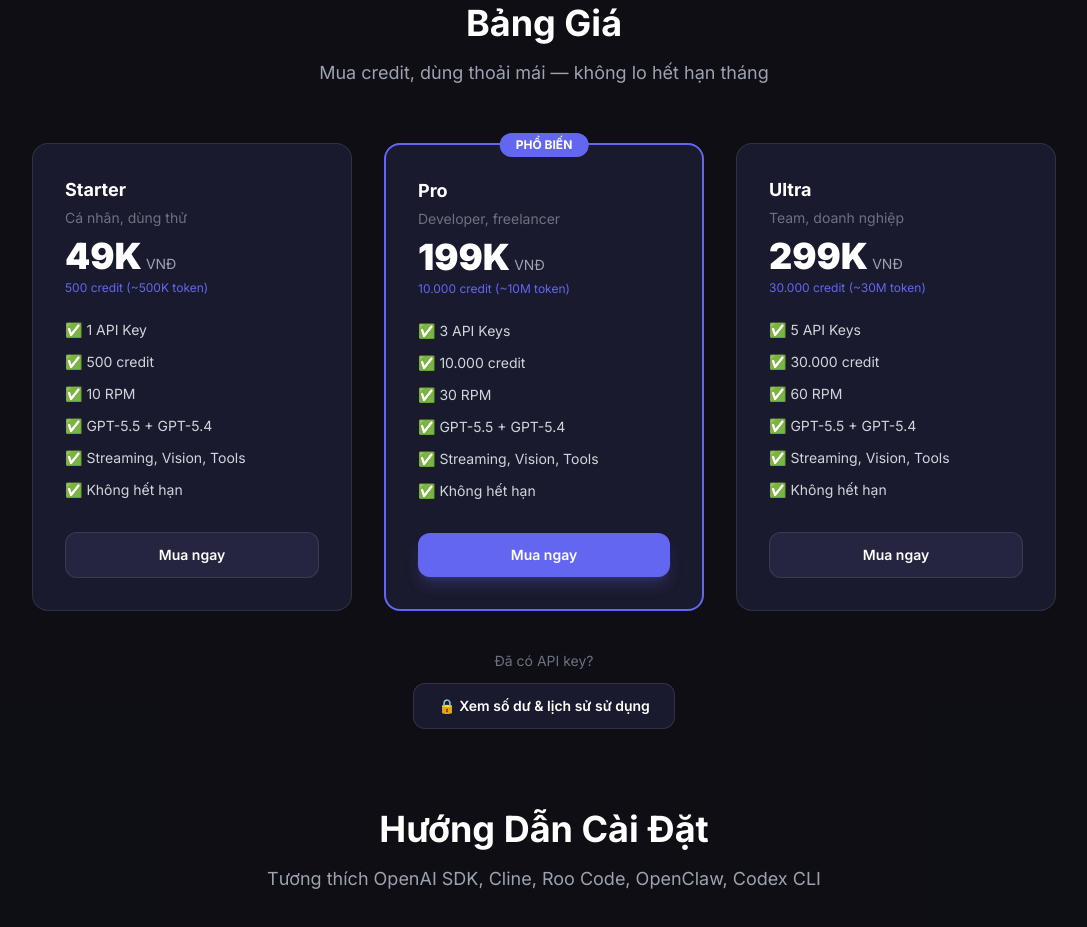
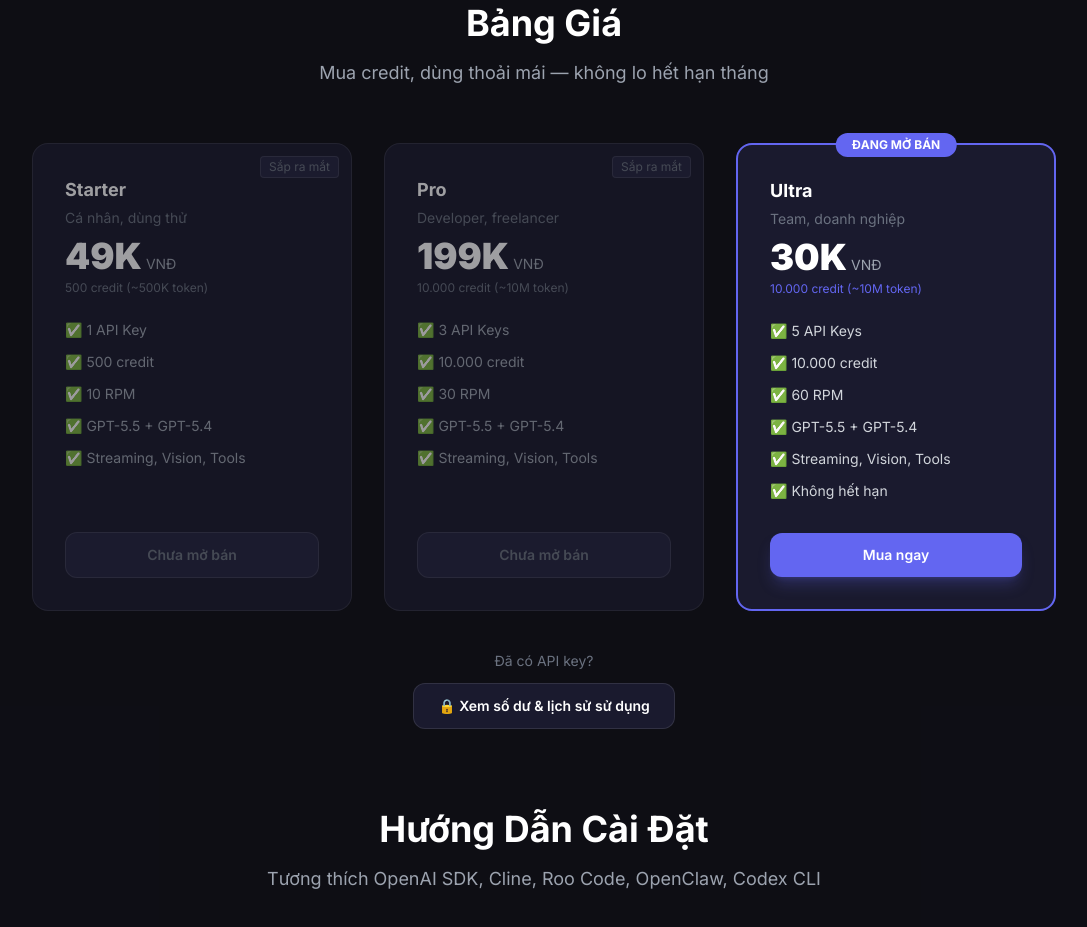
Before and after one commit to Huutantv/GPT-API-Store, a website: page index.html in a window 1280 px wide. Shown: the part 1327-2254 px from the top of the page, without its empty margins (96-1183 px from the left). Drawn offline with nearby package versions, Linux system fonts and the light colour scheme.

Commit message:
Update pricing: Ultra 30K=10M token, lock Starter/Pro

```diff
--- a/index.html
+++ b/index.html
@@ -113,54 +113,54 @@ API key truy c&#7853;p GPT-5.5, GPT-5.4, GPT-4o v&#7899;i gi&#225; t&#7889;t nh&
 <p class="text-gray-400 text-lg">Mua credit, d&#249;ng tho&#7843;i m&#225;i — kh&#244;ng lo h&#7871;t h&#7841;n th&#225;ng</p>
 </div>
 <div class="grid md:grid-cols-3 gap-8 max-w-5xl mx-auto">
-<!-- Starter -->
-<div class="bg-dark-700 border border-white/10 rounded-2xl p-8 flex flex-col">
+<!-- Starter — locked -->
+<div class="bg-dark-700 border border-white/10 rounded-2xl p-8 flex flex-col opacity-60 relative">
+<div class="absolute top-3 right-3 px-2 py-0.5 bg-dark-600 border border-white/10 rounded text-xs text-gray-500">S&#7855;p ra m&#7855;t</div>
 <h3 class="text-lg font-bold mb-1">Starter</h3>
 <p class="text-gray-500 text-sm mb-2">C&#225; nh&#226;n, d&#249;ng th&#7917;</p>
 <div class="mb-1"><span class="text-4xl font-black">49K</span><span class="text-gray-400 text-sm ml-1">VN&#272;</span></div>
-<p class="text-xs text-primary mb-6">500 credit (~500K token)</p>
-<ul class="text-sm text-gray-300 space-y-3 mb-8 flex-1">
+<p class="text-xs text-gray-500 mb-6">500 credit (~500K token)</p>
+<ul class="text-sm text-gray-400 space-y-3 mb-8 flex-1">
 <li>&#x2705; 1 API Key</li>
 <li>&#x2705; 500 credit</li>
 <li>&#x2705; 10 RPM</li>
 <li>&#x2705; GPT-5.5 + GPT-5.4</li>
 <li>&#x2705; Streaming, Vision, Tools</li>
-<li>&#x2705; Kh&#244;ng h&#7871;t h&#7841;n</li>
 </ul>
-<a href="/checkout?pkg=starter" class="block text-center px-6 py-3 bg-dark-600 hover:bg-dark-900 border border-white/10 rounded-xl font-semibold text-sm transition">Mua ngay</a>
+<button disabled class="block w-full text-center px-6 py-3 bg-dark-600 border border-white/10 rounded-xl font-semibold text-sm text-gray-500 cursor-not-allowed">Ch&#432;a m&#7903; b&#225;n</button>
 </div>
-<!-- Pro -->
-<div class="bg-dark-700 border-2 border-primary rounded-2xl p-8 flex flex-col relative">
-<div class="absolute -top-3 left-1/2 -translate-x-1/2 px-4 py-1 bg-primary rounded-full text-xs font-bold">PH&#7892; BI&#7870;N</div>
+<!-- Pro — locked -->
+<div class="bg-dark-700 border border-white/10 rounded-2xl p-8 flex flex-col opacity-60 relative">
+<div class="absolute top-3 right-3 px-2 py-0.5 bg-dark-600 border border-white/10 rounded text-xs text-gray-500">S&#7855;p ra m&#7855;t</div>
 <h3 class="text-lg font-bold mb-1">Pro</h3>
 <p class="text-gray-500 text-sm mb-2">Developer, freelancer</p>
 <div class="mb-1"><span class="text-4xl font-black">199K</span><span class="text-gray-400 text-sm ml-1">VN&#272;</span></div>
-<p class="text-xs text-primary mb-6">10.000 credit (~10M token)</p>
-<ul class="text-sm text-gray-300 space-y-3 mb-8 flex-1">
+<p class="text-xs text-gray-500 mb-6">10.000 credit (~10M token)</p>
+<ul class="text-sm text-gray-400 space-y-3 mb-8 flex-1">
 <li>&#x2705; 3 API Keys</li>
 <li>&#x2705; 10.000 credit</li>
 <li>&#x2705; 30 RPM</li>
 <li>&#x2705; GPT-5.5 + GPT-5.4</li>
 <li>&#x2705; Streaming, Vision, Tools</li>
-<li>&#x2705; Kh&#244;ng h&#7871;t h&#7841;n</li>
 </ul>
-<a href="/checkout?pkg=pro" class="block text-center px-6 py-3 bg-primary hover:bg-primary/90 rounded-xl font-semibold text-sm transition shadow-lg shadow-primary/25">Mua ngay</a>
+<button disabled class="block w-full text-center px-6 py-3 bg-dark-600 border border-white/10 rounded-xl font-semibold text-sm text-gray-500 cursor-not-allowed">Ch&#432;a m&#7903; b&#225;n</button>
 </div>
-<!-- Ultra -->
-<div class="bg-dark-700 border border-white/10 rounded-2xl p-8 flex flex-col">
+<!-- Ultra — active -->
+<div class="bg-dark-700 border-2 border-primary rounded-2xl p-8 flex flex-col relative">
+<div class="absolute -top-3 left-1/2 -translate-x-1/2 px-4 py-1 bg-primary rounded-full text-xs font-bold">ĐANG MỞ BÁN</div>
 <h3 class="text-lg font-bold mb-1">Ultra</h3>
 <p class="text-gray-500 text-sm mb-2">Team, doanh nghi&#7879;p</p>
-<div class="mb-1"><span class="text-4xl font-black">299K</span><span class="text-gray-400 text-sm ml-1">VN&#272;</span></div>
-<p class="text-xs text-primary mb-6">30.000 credit (~30M token)</p>
+<div class="mb-1"><span class="text-4xl font-black">30K</span><span class="text-gray-400 text-sm ml-1">VN&#272;</span></div>
+<p class="text-xs text-primary mb-6">10.000 credit (~10M token)</p>
 <ul class="text-sm text-gray-300 space-y-3 mb-8 flex-1">
 <li>&#x2705; 5 API Keys</li>
-<li>&#x2705; 30.000 credit</li>
+<li>&#x2705; 10.000 credit</li>
 <li>&#x2705; 60 RPM</li>
 <li>&#x2705; GPT-5.5 + GPT-5.4</li>
 <li>&#x2705; Streaming, Vision, Tools</li>
 <li>&#x2705; Kh&#244;ng h&#7871;t h&#7841;n</li>
 </ul>
-<a href="/checkout?pkg=ultra" class="block text-center px-6 py-3 bg-dark-600 hover:bg-dark-900 border border-white/10 rounded-xl font-semibold text-sm transition">Mua ngay</a>
+<a href="/checkout?pkg=ultra" class="block text-center px-6 py-3 bg-primary hover:bg-primary/90 rounded-xl font-semibold text-sm transition shadow-lg shadow-primary/25">Mua ngay</a>
 </div>
 </div>
 <div class="text-center mt-10">
```
Also changed, not shown: orders.js (+12 -6 lines).
